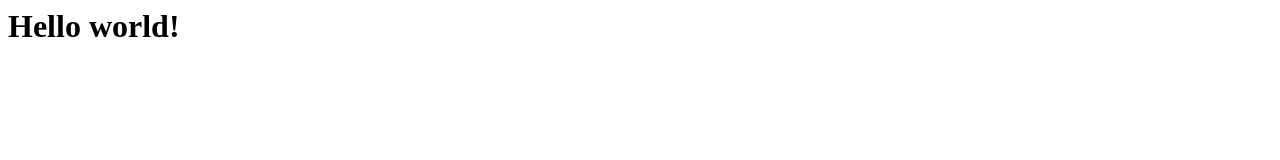
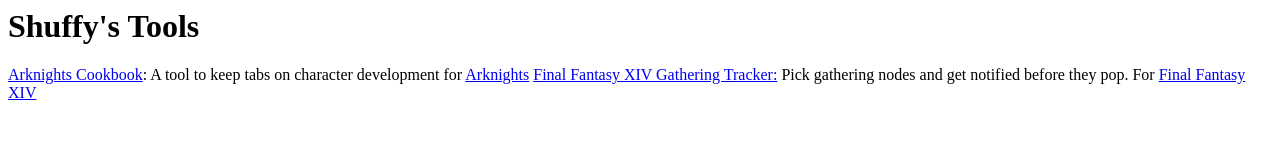
Before and after one commit to shuffyiosys/shuffyiosys.github.io, a plain HTML site: page index.html in a window 1280 px wide. Drawn offline with Linux system fonts and the light colour scheme.

Commit message:
Update index.html
Making this more into a link page thing

```diff
--- a/index.html
+++ b/index.html
@@ -1,8 +1,10 @@
 <html>
 	<head>
-		<title>A title!</title>
+		<title>Shuffy's Tools</title>
 	</head>
 	<body>
-		<h1>Hello world!</h1>
+		<h1>Shuffy's Tools</h1>
+		<a href="https://shuffyiosys.github.io/arknights-cookbook/">Arknights Cookbook</a>: A tool to keep tabs on character development for <a href="https://www.arknights.global/">Arknights</a>
+		<a href="https://shuffyiosys.github.io/ffxiv-gathering-tracker/">Final Fantasy XIV Gathering Tracker:</a> Pick gathering nodes and get notified before they pop. For <a href="https://www.finalfantasyxiv.com/" title="The critically acclaimed MMO">Final Fantasy XIV</a>
 	</body>
 </html>
```
